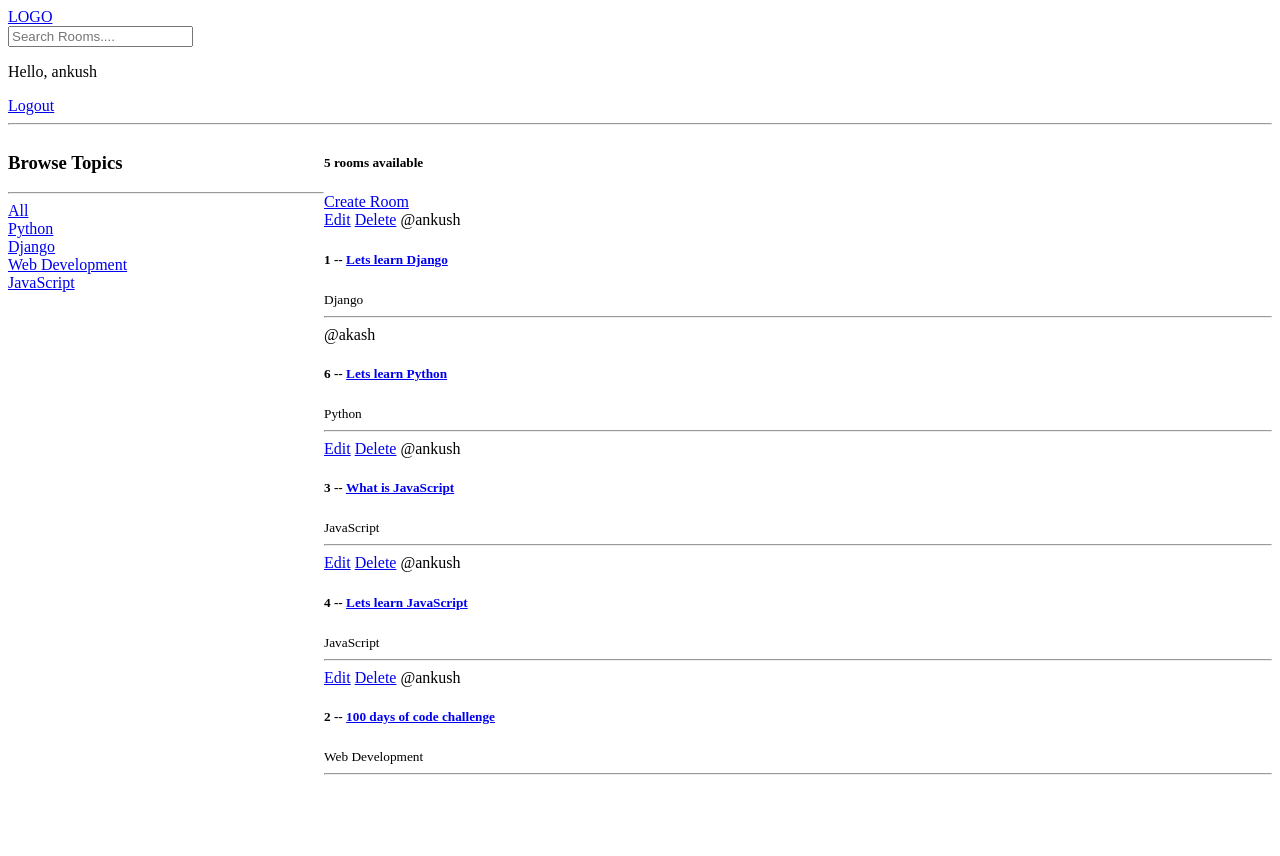
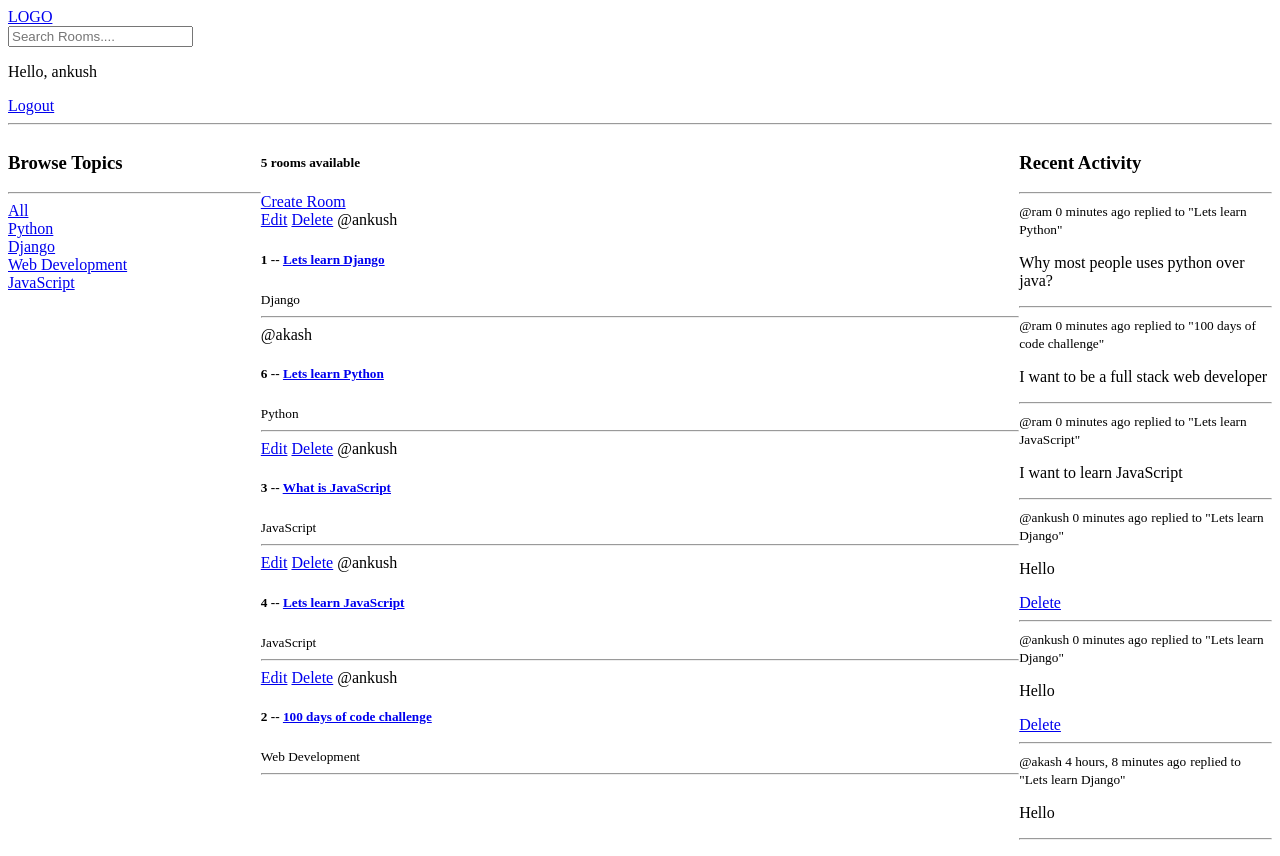
Before and after one commit to ankushmallick1100/DjangoStudyChat, a Django app: page / in a window 1280 px wide. Before the commit the page ends 775 px from the top, so only its background shows below. Run offline with Django 4.2, Linux system fonts and the light colour scheme; a user stored in the database is signed in; data comes from the database, SQL or seed files in the repository; both versions use the stored data as it was after the commit.

Commit message:
Changes Updated - 11

```diff
--- a/base/models.py
+++ b/base/models.py
@@ -32,5 +32,8 @@ class Message(models.Model):
     updated = models.DateTimeField(auto_now=True);
     created = models.DateTimeField(auto_now_add=True);
 
+    class Meta:
+        ordering = ['-updated','-created']
+
     def __str__(self):
         return self.body[0:50];
--- /dev/null
+++ b/base/templates/base/activity_component.html
@@ -0,0 +1,13 @@
+<h3>Recent Activity</h3>
+<hr>
+{%for message in room_messages %}
+<div>
+    <small>@{{message.user}} {{message.created|timesince}} ago</small>
+    <small>replied to "{{message.room}}"</small>
+    <p>{{message}}</p>
+    {% if request.user == message.user %}
+    <a href="{% url 'delete-message' message.id %}">Delete</a>
+    {% endif %}
+    <hr>
+</div>
+{% endfor %}
--- /dev/null
+++ b/base/templates/base/feed_component.html
@@ -0,0 +1,15 @@
+<div>
+    {% for room in rooms %}
+    <div>
+        {% if request.user == room.host %}
+        <a href="{% url 'update-room' room.id %}">Edit</a>
+        <a href="{% url 'delete-room' room.id %}">Delete</a>
+        {% endif %}
+
+        <span>@{{room.host.username}}</span>
+        <h5>{{room.id}} -- <a href="{% url 'room' room.id%}">{{room.name}}</a></h5>
+        <small>{{room.topic.name}}</small>
+        <hr>
+    </div>
+    {% endfor %}
+</div>
--- a/base/templates/base/home.html
+++ b/base/templates/base/home.html
@@ -1,52 +1,26 @@
 {% extends 'main.html' %}
 
 {% block content %}
-
 <style>
     .home-container {
         display: grid;
-        grid-template-columns: 1fr 3fr;
+        grid-template-columns: 1fr 3fr 1fr;
     }
 </style>
 
 <div class="home-container">
-
     <div>
-        <h3>Browse Topics</h3>
-        <hr>
-
-        <div>
-            <a href="{% url 'home' %}">All</a>
-        </div>
-
-        {% for topic in topics %}
-        <div>
-            <a href="{% url 'home' %}?q={{topic.name}}">{{topic.name}}</a>
-        </div>
-        {% endfor %}
+        {% include 'base/topics_component.html' %}
     </div>
 
     <div>
         <h5>{{room_count}} rooms available</h5>
         <a href="{% url 'create-room' %}">Create Room</a>
-        <div>
-            {% for room in rooms %}
-            <div>
-                {% if request.user == room.host %}
-                <a href="{% url 'update-room' room.id %}">Edit</a>
-                <a href="{% url 'delete-room' room.id %}">Delete</a>
-                {% endif %}
-
-                <span>@{{room.host.username}}</span>
-                <h5>{{room.id}} -- <a href="{% url 'room' room.id%}">{{room.name}}</a></h5>
-                <small>{{room.topic.name}}</small>
-                <hr>
-            </div>
-            {% endfor %}
-        </div>
+        {% include 'base/feed_component.html' %}
     </div>
 
+    <div>
+        {% include 'base/activity_component.html' %}
+    </div>
 </div>
-
-
 {% endblock %}
--- a/base/templates/base/room.html
+++ b/base/templates/base/room.html
@@ -52,5 +52,4 @@
 </div>
 
 
-
 {% endblock %}
--- /dev/null
+++ b/base/templates/base/topics_component.html
@@ -0,0 +1,11 @@
+<h3>Browse Topics</h3>
+<hr>
+<div>
+    <a href="{% url 'home' %}">All</a>
+</div>
+
+{% for topic in topics %}
+<div>
+    <a href="{% url 'home' %}?q={{topic.name}}">{{topic.name}}</a>
+</div>
+{% endfor %}
--- a/base/views.py
+++ b/base/views.py
@@ -74,14 +74,17 @@ def home(request):
         );
     topics = Topic.objects.all();
     room_count = rooms.count();
+    room_messages = Message.objects.filter(
+        Q(room__topic__name__icontains=q)
+    );
 
-    context = {'rooms':rooms,'topics':topics,'room_count':room_count};
+    context = {'rooms':rooms,'topics':topics,'room_count':room_count,'room_messages':room_messages};
     return render(request,'base/home.html',context);
 
 
 def room(request,pk):
     room = Room.objects.get(id=pk)
-    room_messages = room.message_set.all().order_by('-created');
+    room_messages = room.message_set.all();
     participants = room.participants.all()
     if request.method == 'POST':
         message = Message.objects.create(
```
Also changed, not shown: db.sqlite3.
